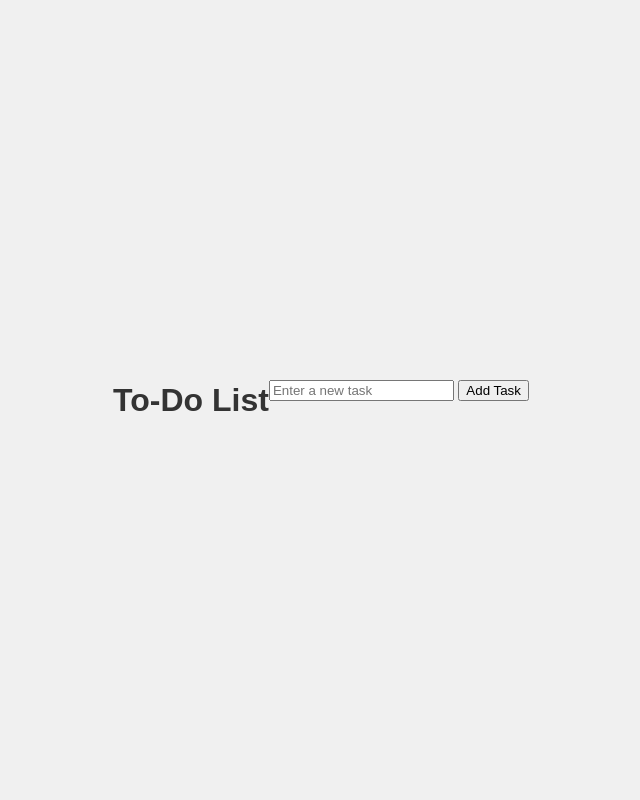
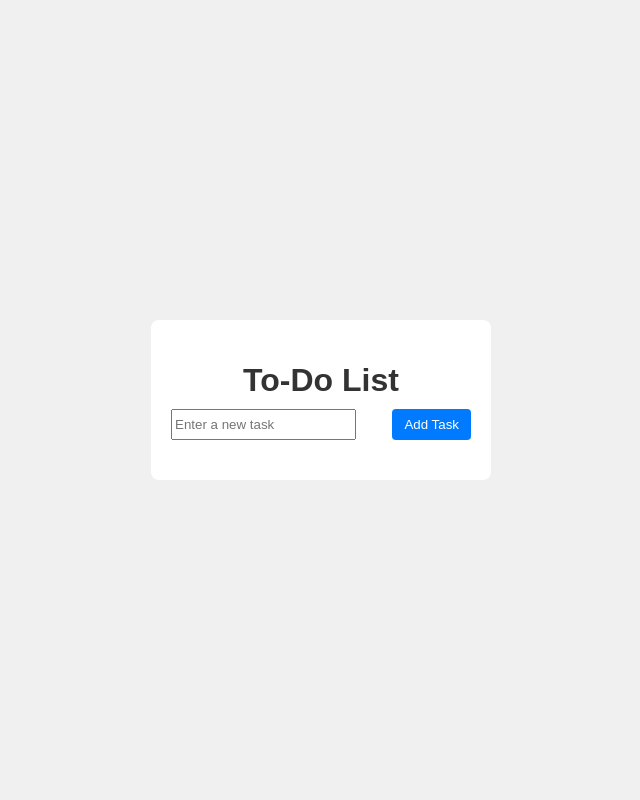
Before and after one commit to ROBERTSPHXINTERNET/flask-todo-app, a Flask app: page / in a window 1280 px wide. Shown: the whole page, without its empty margins (319-959 px from the left). Run offline with Flask 3, Linux system fonts and the light colour scheme.

Commit message:
Made the interface look nicer

```diff
--- a/static/style.css
+++ b/static/style.css
@@ -1,5 +1,5 @@
 body {
-    font-family: Arial, Helvetica, sans-serif;
+    font-family: Arial, sans-serif;
     display: flex;
     justify-content: center;
     align-items: center;
@@ -8,15 +8,66 @@ body {
     background-color: #f0f0f0;
 }
 
+.container {
+    width: 300px;
+    padding: 20px;
+    border-radius: 8px;
+    background-color: #fff;
+    box-shadow: 0px 0px 10px rga(0,0,0,0.1);
+}
+
 h1 {
     color: #333;
+    text-align: center;
+    margin-bottom: 10px;
 }
 
 ul {
     list-style: none;
     padding: 0;
+    margin: 0;
 }
 
 form {
     margin-bottom: 20px;
+    display: flex;
+    justify-content: space-between;
 }
+
+input[types="text"] {
+    flex: 1;
+    padding: 8px;
+    margin-right: 10px;
+    border: 1px solid #ccc;
+    border-radius: 4px;
+}
+
+button {
+    padding: 8px 12px;
+    background-color: #007bff;
+    color:#fff;
+    border: none;
+    border-radius: 4px;
+    cursor: pointer;
+}
+
+button:hover {
+    background-color: #0056b3;
+}
+
+li {
+    padding: 8px;
+    margin-bottom: 8px;
+    background-color: #f9f9f9;
+    border: 1px solid #ddd;
+    border-radius: 4px;
+    display: flex;
+    justify-content: space-between;
+}
+
+li a {
+    color: #dc3545;
+    text-decoration: none;
+    font-weight: bold;
+    cursor: pointer;
+}
--- a/templates/index.html
+++ b/templates/index.html
@@ -7,6 +7,7 @@
     <link rel="stylesheet" href="{{ url_for('static', filename='style.css') }}">
 </head>
 <body>
+    <div class="container">
     <h1>To-Do List</h1>
     <!-- Form for adding a new task -->
     <form action="/add" method="post">
@@ -23,5 +24,6 @@
             </li>
         {% endfor %}
     </ul>
+</div>
 </body>
 </html>
```
